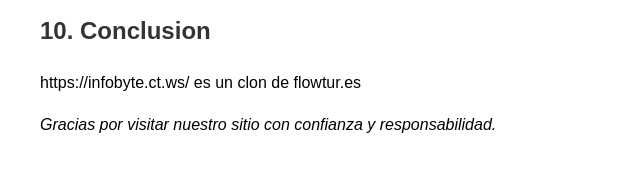
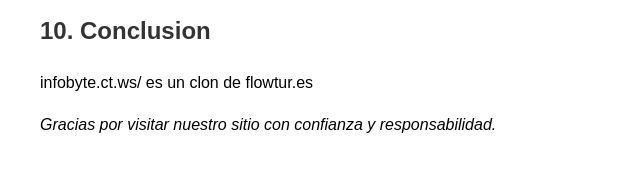
Before and after one commit to marytan12/flowtur, a plain HTML site: page legal.html in a window 1280 px wide. Shown: the part 1285-1457 px from the top of the page, 0-640 px from the left. Drawn offline with Linux system fonts and the light colour scheme.

Commit message:
Update legal.html

```diff
--- a/legal.html
+++ b/legal.html
@@ -41,7 +41,7 @@
   <p>Nos reservamos el derecho a modificar este Aviso Legal en cualquier momento. Las modificaciones se comunicarán mediante su publicación destacada en esta misma página.</p>
 
   <h2>10. Conclusion</h2>
-  <p>https://infobyte.ct.ws/ es un clon de flowtur.es</p>
+  <p>infobyte.ct.ws/ es un clon de flowtur.es</p>
 
   <p><em>Gracias por visitar nuestro sitio con confianza y responsabilidad.</em></p>
 </body>
```
